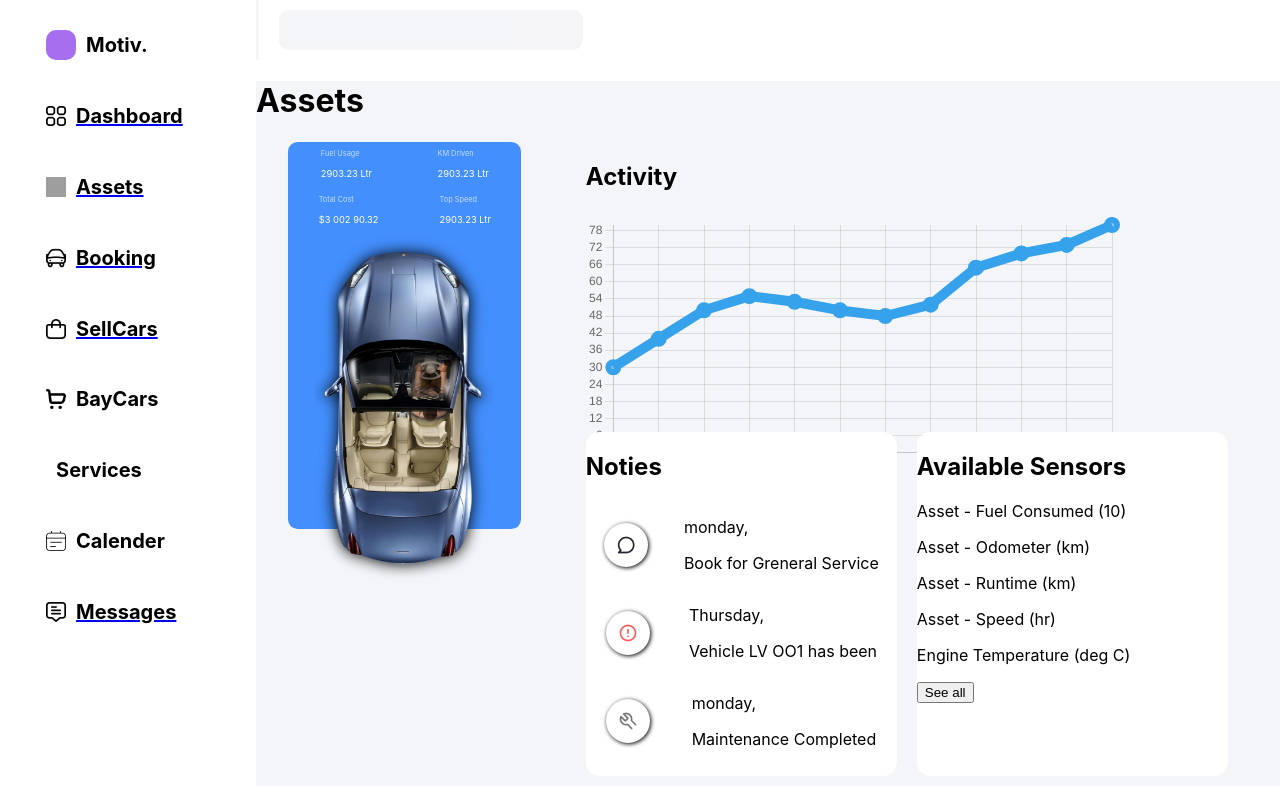
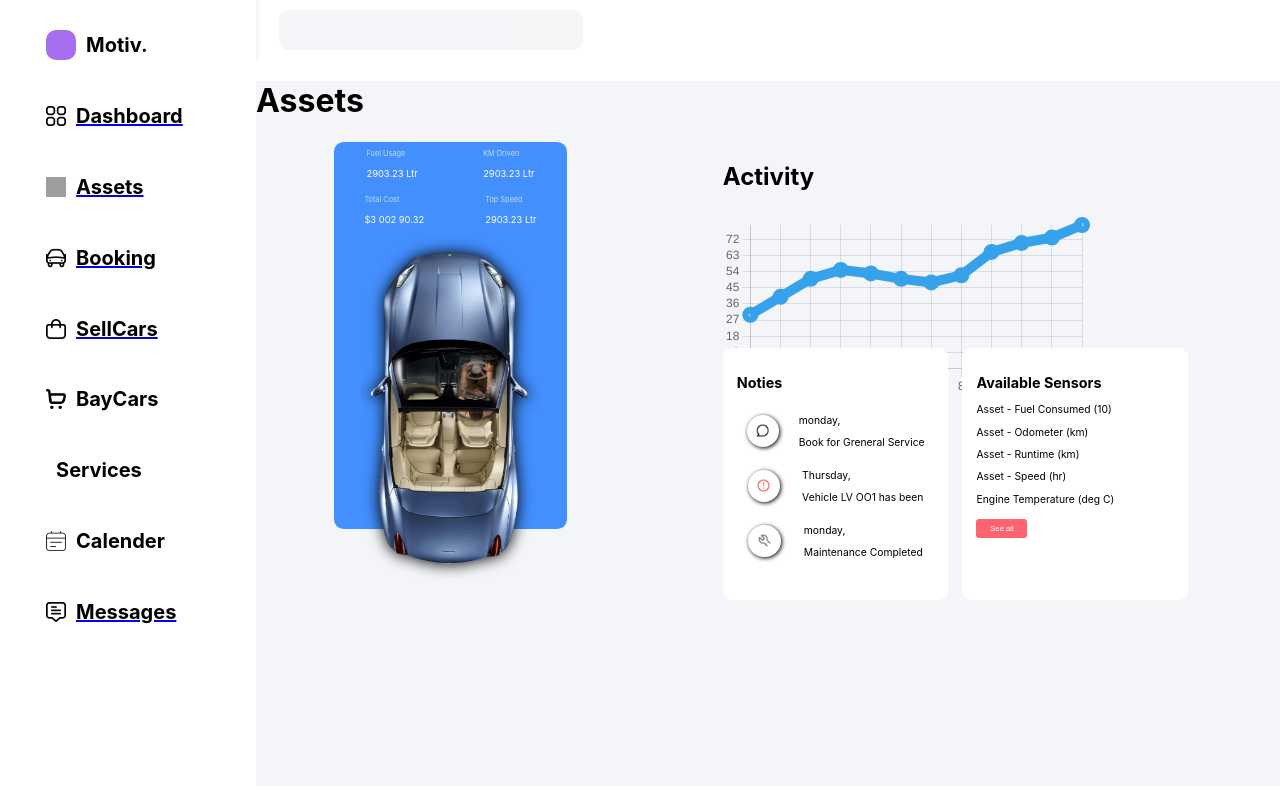
Before and after one commit to Bentsa-S/car-dashboard, a React (Create React App) app: page /Assets in a window 1280 px wide. Shown: the top 786 px of the page. Built offline with nearby package versions, Linux system fonts and the light colour scheme; grey boxes are pictures that could not be loaded.

Commit message:
add adaptive design for "Assets of Statistic" Assets Section

```diff
--- a/src/Components/main/assetsSektion/Assets.section.style.css
+++ b/src/Components/main/assetsSektion/Assets.section.style.css
@@ -41,10 +41,11 @@
 
 
 /*statistic*/
+
 .circleAssets{
-    width: 44px;
-    height: 44px;
-    border-radius: 22px;
+    width: calc(9px + 35 * (100vw / 1920));
+    height: calc(9px + 35 * (100vw / 1920));
+    border-radius: calc(7px + 15 * (100vw / 1920));
     box-shadow:  1px 1px 4px black;
     background-color: white;
     display: flex;
@@ -53,13 +54,41 @@
 }
 
 .statisticContainerAssets{
-    width: 311px;
-    height: 344px;
-    border-radius: 14px;
-    margin-right: 20px;
+    width: calc(11px + 280 * (100vw / 1920));
+    height: calc(24px + 300 * (100vw / 1920));
+    padding: calc(2px + 18 * (100vw / 1920));
+    border-radius: calc(1px + 13 * (100vw / 1920));
+    margin-right: calc(2px + 18 * (100vw / 1920));
     background-color: white;
 }
+
+.imgAssetsStatistic{
+    width: calc(3px + 15 * (100vw / 1920));
+    height: calc(3px + 15 * (100vw / 1920));
+}
+
+.titleAssetsStatistic{
+    font-size: calc(1px + 20 * (100vw / 1920));
+}
+
+.textAssetsStatistic{
+    font-size: calc(1px + 14 * (100vw / 1920));
+}
+
+.buttonAssetsStatistic{
+    width: calc(11px + 60 * (100vw / 1920));
+    height: calc(6px + 20 * (100vw / 1920));
+    border-radius: calc(0px + 5 * (100vw / 1920));
+    font-size: calc(1px + 10 * (100vw / 1920));
+    color: white;
+    background-color: #FF6370;
+    border: none;
+}
+
+
+/*Schedule*/
+
 .backgroundScheduleAssets{
-    width: 639px;
-    height: 270px;
+    width: calc(39px + 600 * (100vw / 1920));
+    height: calc(20px + 250 * (100vw / 1920));
 }
--- a/src/Components/main/assetsSektion/assetsStatistics/Assets.statistics.jsx
+++ b/src/Components/main/assetsSektion/assetsStatistics/Assets.statistics.jsx
@@ -9,47 +9,47 @@ const AssetsStatistics = () => {
         <div>
             <div className={'flexAssets'}>
                 <div className={'statisticContainerAssets'}>
-                    <h2>Noties</h2>
+                    <h2 className={'titleAssetsStatistic'}>Noties</h2>
                     <div className={'flexAssets'}>
                         <div className={'circleAssets'}>
-                            <img src={img1} alt=""/>
+                            <img className={'imgAssetsStatistic'} src={img1} alt=""/>
                         </div>
 
                         <div>
-                            <p>monday,</p>
-                            <p>Book for Greneral Service</p>
+                            <p className={'textAssetsStatistic'}>monday,</p>
+                            <p className={'textAssetsStatistic'}>Book for Greneral Service</p>
                         </div>
                     </div>
                     <div className={'flexAssets'}>
                         <div className={'circleAssets'}>
-                            <img src={img2} alt=""/>
+                            <img className={'imgAssetsStatistic'} src={img2} alt=""/>
                         </div>
 
                         <div>
-                            <p>Thursday,</p>
-                            <p>Vehicle LV OO1 has been</p>
+                            <p className={'textAssetsStatistic'}>Thursday,</p>
+                            <p className={'textAssetsStatistic'}>Vehicle LV OO1 has been</p>
                         </div>
                     </div>
                     <div className={'flexAssets'}>
                         <div className={'circleAssets'}>
-                            <img src={img3} alt=""/>
+                            <img className={'imgAssetsStatistic'} src={img3} alt=""/>
                         </div>
 
                         <div>
-                            <p>monday,</p>
-                            <p>Maintenance Completed</p>
+                            <p className={'textAssetsStatistic'}>monday,</p>
+                            <p className={'textAssetsStatistic'}>Maintenance Completed</p>
                         </div>
                     </div>
                 </div>
 
                 <div className={'statisticContainerAssets'}>
-                    <h2>Available Sensors</h2>
-                    <p>Asset - Fuel Consumed (10)</p>
-                    <p>Asset - Odometer (km)</p>
-                    <p>Asset - Runtime (km)</p>
-                    <p>Asset - Speed (hr)</p>
-                    <p>Engine Temperature (deg C)</p>
-                    <button>See all</button>
+                    <h2 className={'titleAssetsStatistic'}>Available Sensors</h2>
+                    <p className={'textAssetsStatistic'}>Asset - Fuel Consumed (10)</p>
+                    <p className={'textAssetsStatistic'}>Asset - Odometer (km)</p>
+                    <p className={'textAssetsStatistic'}>Asset - Runtime (km)</p>
+                    <p className={'textAssetsStatistic'}>Asset - Speed (hr)</p>
+                    <p className={'textAssetsStatistic'}>Engine Temperature (deg C)</p>
+                    <button className={'buttonAssetsStatistic'}>See all</button>
                 </div>
             </div>
 
```
